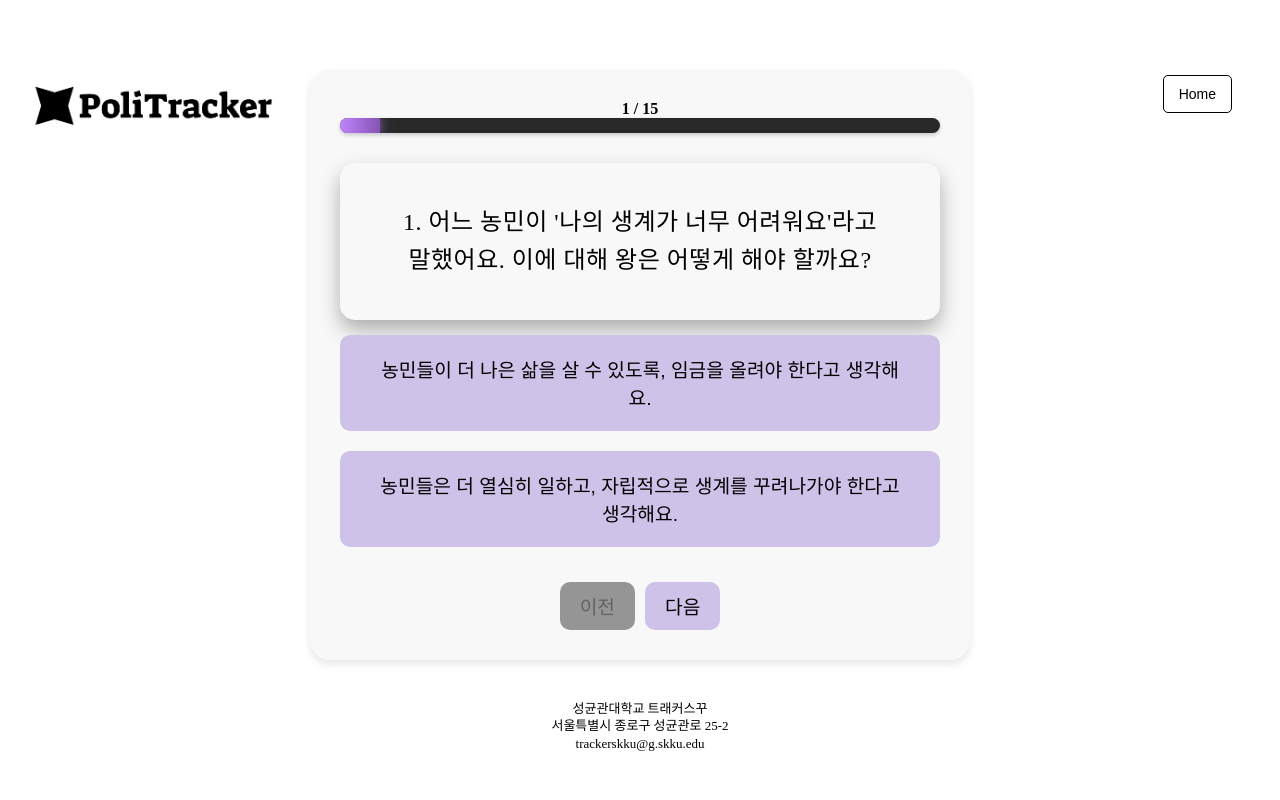
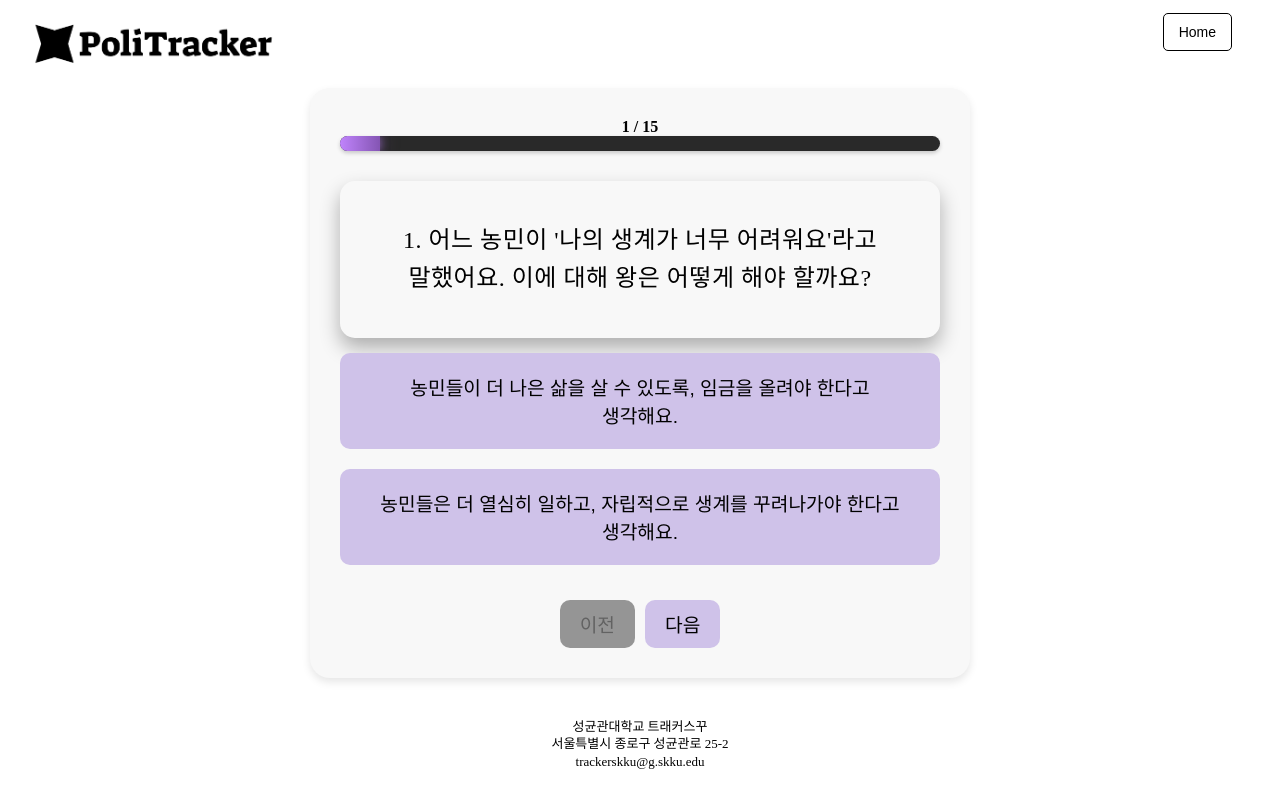
Before and after one commit to Co-Deep-Project/Frontend, a React (Create React App) app in the folder co-deep-frontend(Final)/: page /question in a window 1280 px wide. Built offline with nearby package versions, Linux system fonts and the light colour scheme.

Commit message:
question-box css 수정

```diff
--- a/co-deep-frontend(Final)/src/mbti/QuestionScreen.css
+++ b/co-deep-frontend(Final)/src/mbti/QuestionScreen.css
@@ -1,12 +1,12 @@
-
 .question-header {
-  position: relative;
+  position: relative; /* fixed 대신 relative로 변경 */
   width: 100%;
   height: 60px;
   z-index: 1000;
 }
 
 .question-box {
+  margin-top: 20px !important;
   width: 100%;
   max-width: 600px;
   background: #f8f8f8;
@@ -17,11 +17,10 @@
   flex-direction: column;
   align-items: center;
   justify-content: center;
-  margin: 0 auto; /* 상하 여백 없이 가운데 정렬 */
-  position: relative;
+  margin: 0 auto;
   overflow: auto;
-  margin-top: 70px; /* header 아래로 위치 조정 */
 }
+
 
 
 
@@ -99,6 +98,7 @@
   border-radius: 10px;
   cursor: pointer;
   transition: transform 0.3s ease-in-out;
+  word-break: keep-all;
 }
 
 .answer-button:hover {
--- a/co-deep-frontend(Final)/src/mbti/QuestionScreen.js
+++ b/co-deep-frontend(Final)/src/mbti/QuestionScreen.js
@@ -213,7 +213,7 @@ const QuestionScreen = ({ onComplete }) => {
     };
 
     return (
-      <div>
+      <>
         <div className="question-header">
           <div className="logo-container">
             <img src={logo} alt="PoliTracker Logo" onClick={handleHomeClick} className="poliLogo" />
@@ -221,12 +221,17 @@ const QuestionScreen = ({ onComplete }) => {
           <div className="menu">
             <button onClick={handleHomeClick}>Home</button>
           </div>
+        </div>
+
         <div className="question-box">
           <>
             <div className="progress-wrapper">
               <p className="progress-text">{currentQuestion + 1} / {totalQuestions}</p>
               <div className="status-bar">
-                            <div className="status-bar-fill" style={{ width: `${((currentQuestion + 1) / totalQuestions) * 100}%` }}></div>
+                <div
+                  className="status-bar-fill"
+                  style={{ width: `${((currentQuestion + 1) / totalQuestions) * 100}%` }}
+                ></div>
               </div>
             </div>
             <div className="qBox">
@@ -251,22 +256,23 @@ const QuestionScreen = ({ onComplete }) => {
               >
                 이전
               </button>
-                        <button
-                            className="next-button"
-                            onClick={handleNext}
-                        >
+              <button className="next-button" onClick={handleNext}>
                 다음
               </button>
             </div>
-
-
           </>
         </div>
+
         <footer className="footer">
-                <p>성균관대학교 트래커스꾸<br />서울특별시 종로구 성균관로 25-2<br />trackerskku@g.skku.edu</p>
+          <p>
+            성균관대학교 트래커스꾸
+            <br />
+            서울특별시 종로구 성균관로 25-2
+            <br />
+            trackerskku@g.skku.edu
+          </p>
         </footer>
-        </div>
-        </div>
+      </>
     );
 };
 
```
Lines whose indentation alone changed are shown as unchanged.
